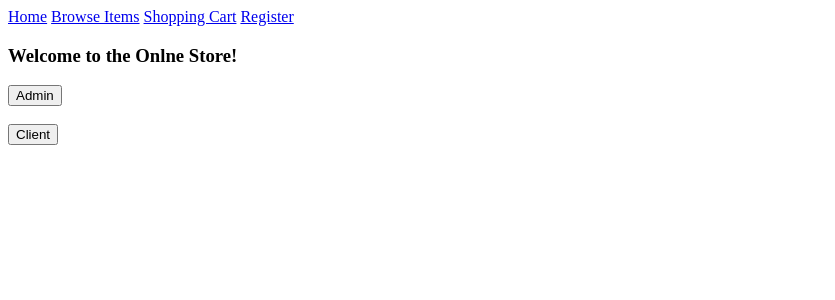
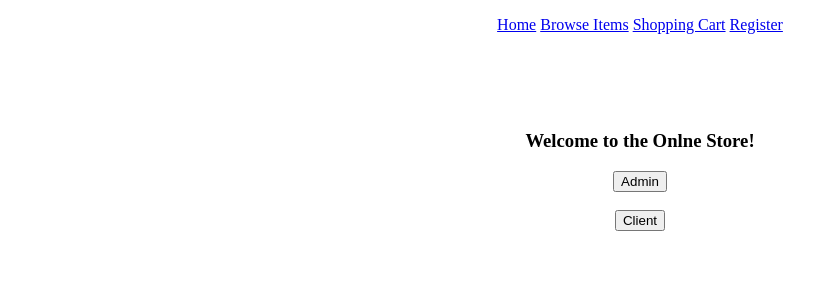
Before and after one commit to TangeniThePyGuru/online_shop, a PHP site: page / in a window 1280 px wide. Shown: the top 300 px of the page, without its empty margins (0-835 px from the left). Run offline with PHP 8.4, Linux system fonts and the light colour scheme.

Commit message:
table styling updated

```diff
--- a/assets/style/style.css
+++ b/assets/style/style.css
@@ -1,4 +1,24 @@
 #dash {
     text-align: center;
-    padding-top: 20em;
 }
+
+#nav {
+    text-align: center;
+    margin-bottom: 6em;
+    padding-top: 1rem;
+}
+
+#container {
+    max-width: 800px;
+    margin: auto;
+}
+
+.center-text {
+    text-align: center;
+}
+
+td,
+th,
+table {
+    border: thin solid black;
+}
```
